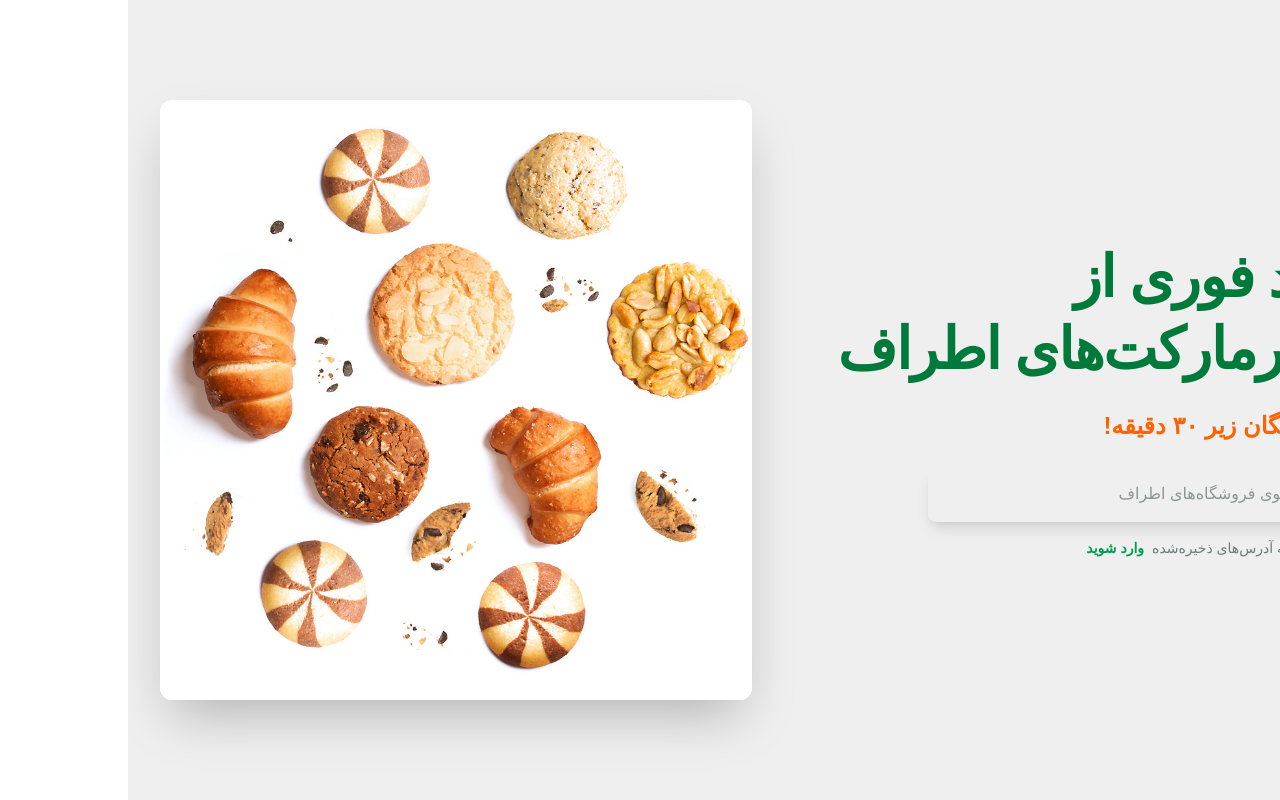
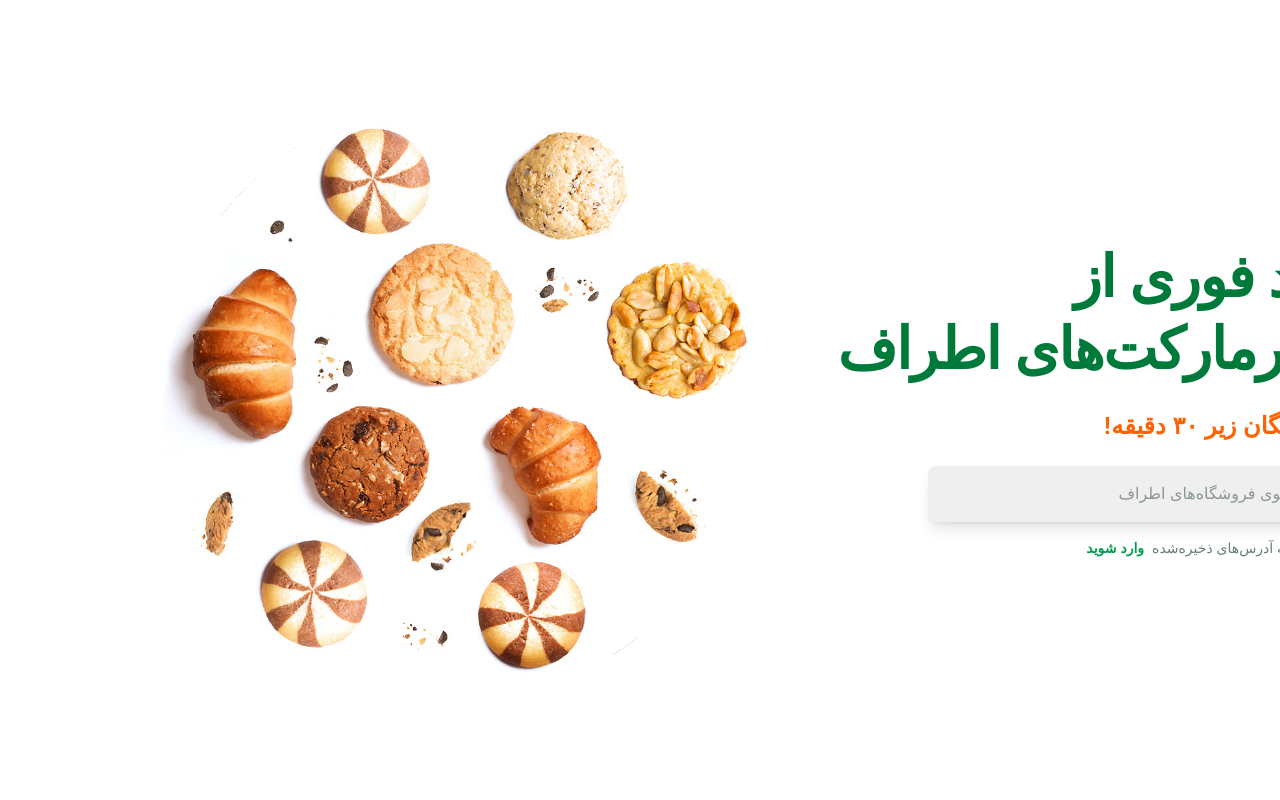
Before and after one commit to loveyandex/novel-ecommerce, a Next.js app: page / in a window 1280 px wide. Built offline with nearby package versions, Linux system fonts and the light colour scheme; a web font is replaced by a local one.

Commit message:
good but reset map problem

```diff
--- a/app/globals.css
+++ b/app/globals.css
@@ -1,6 +1,4 @@
 @import "tailwindcss";
-
-
 
 /* Define custom theme for Tailwind CSS v4 */
 @theme {
@@ -62,11 +60,11 @@
   --color-icon-warning: #f9a825;
   --color-icon-neutral-hint: #8b9794;
   --color-icon-error: #e05353;
-  --color-app-background: #efefef;
 
   --animation-slide-up: slide-up 300ms ease-in-out forwards;
   --animation-slide-down: slide-down 300ms ease-in-out forwards;
-  --animation-fade-cycle: fade-cycle 20s infinite;
+  --animation-image-fade: image-fade 8s ease-in-out infinite;
+  --animation-image-spin: image-spin 100s linear infinite;
 
   @keyframes slide-up {
     from { transform: translateY(100%); }
@@ -78,14 +76,20 @@
     to { transform: translateY(100%); }
   }
 
-  @keyframes fade-cycle {
-    0%, 20% { opacity: 1; }
-    25%, 95% { opacity: 0; }
+  @keyframes image-fade {
+    0% { opacity: 1; }
+    17% { opacity: 1; }
+    25% { opacity: 0; }
+    92% { opacity: 0; }
     100% { opacity: 1; }
+  }
+
+  @keyframes image-spin {
+    to { transform: rotate(360deg); }
   }
 }
 
-/* Restored base styles */
+/* Base styles */
 @layer base {
   body {
     font-family: 'Vazir', sans-serif;
@@ -106,3 +110,12 @@
 .hide-scrollbar::-webkit-scrollbar {
   display: none;
 }
+
+/* Custom classes for image animation */
+.image-container {
+  animation: var(--animation-image-fade);
+}
+
+.image-inner {
+  animation: var(--animation-image-spin);
+}
--- a/app/page.tsx
+++ b/app/page.tsx
@@ -9,7 +9,7 @@ export default function Home() {
   const [showModal, setShowModal] = useState(false);
 
   return (
-    <div className="min-h-screen bg-app-background text-neutral-900 flex flex-col items-center justify-center px-4 sm:px-6 lg:px-8">
+    <div className="min-h-screen bg-white text-neutral-900 flex flex-col items-center justify-center px-4 sm:px-6 lg:px-8">
       {/* Hero Section */}
       <div className="container mx-auto flex flex-col lg:flex-row items-center justify-between gap-8 py-16">
         {/* Text and Input */}
@@ -54,23 +54,25 @@ export default function Home() {
           </div>
         </div>
 
-        {/* Animated Images */}
-        <div className="flex-1 relative h-64 sm:h-80 lg:h-[600px] w-full overflow-hidden rounded-xl shadow-2xl">
+        {/* Circular Animated Images */}
+        <div className="flex-1 relative h-64 sm:h-80 lg:h-[600px] w-full overflow-hidden rounded-full">
           {['/UserBread.jpg', '/UserFood.jpg', '/UserGrocery.jpg', '/UserPastry.jpg'].map(
             (src, index) => (
               <div
                 key={src}
-                className="absolute inset-0 animate-[var(--animation-fade-cycle)]"
-                style={{ animationDelay: `${index * 5}s` }}
+                className="absolute inset-0 image-container"
+                style={{ animationDelay: `${index * 2}s` }}
               >
+                <div className="w-full h-full image-inner">
                   <Image
                     src={src}
                     alt="Grocery item"
                     fill
-                  className="object-cover rounded-xl"
+                    className="object-cover rounded-full"
                     priority={index === 0}
                     sizes="(max-width: 1024px) 100vw, 50vw"
                   />
+                </div>
               </div>
             )
           )}
--- a/components/MapModal.tsx
+++ b/components/MapModal.tsx
@@ -113,9 +113,9 @@ export default function MapModal({ isOpen, onClose }: MapModalProps) {
             }}
           />
           {/* Marker */}
-          <div className="absolute top-1/2 left-1/2 -translate-x-1/2 -translate-y-full z-[1000] pointer-events-none w-6 h-9">
+          {/* <div className="absolute top-1/2 left-1/2 -translate-x-1/2 -translate-y-full z-[1000] pointer-events-none w-6 h-9">
             <img src="/mapPinLocation.svg" alt="Marker" className="w-full h-full object-cover" />
-          </div>
+          </div> */}
           {/* Save Button */}
           <div className="absolute bottom-6 left-5 right-5 z-[9999]">
             <button
--- a/components/NeshanMap.tsx
+++ b/components/NeshanMap.tsx
@@ -1,6 +1,6 @@
 'use client';
 
-import { useEffect, useRef, useState } from 'react';
+import { useEffect, useRef } from 'react';
 import loadNeshanMap from './loaders/neshan_map_loader';
 
 interface NeshanMapProps {
@@ -18,7 +18,7 @@ interface NeshanMapProps {
 
 export default function NeshanMap({ style, options, onInit }: NeshanMapProps) {
   const mapEl = useRef<HTMLDivElement>(null);
-  const [map, setMap] = useState<any>(null);
+  const mapInstanceRef = useRef<any>(null);
 
   const defaultStyle: React.CSSProperties = {
     width: 'inherit',
@@ -42,16 +42,18 @@ export default function NeshanMap({ style, options, onInit }: NeshanMapProps) {
 
     loadNeshanMap({
       onLoad: () => {
-        if (!mapEl.current || map) return;
+        if (!mapEl.current || mapInstanceRef.current) return;
+
+        // Ensure window.L is available
+        if (!window.L || !window.L.Map) {
+          console.error("Neshan Maps Error: window.L.Map is not available");
+          return;
+        }
 
         const mapInstance = new window.L.Map(mapEl.current, { ...defaultOptions, ...options });
-        setMap(mapInstance);
+        mapInstanceRef.current = mapInstance;
 
         if (onInit) onInit(window.L, mapInstance);
-
-        return () => {
-          mapInstance.remove();
-        };
       },
       onError: () => {
         console.error("Neshan Maps Error: Failed to load Neshan Maps");
@@ -59,9 +61,16 @@ export default function NeshanMap({ style, options, onInit }: NeshanMapProps) {
     });
 
     return () => {
-      if (map) map.remove();
+      if (mapInstanceRef.current) {
+        try {
+          mapInstanceRef.current.remove();
+        } catch (error) {
+          console.error('Error removing map:', error);
+        }
+        mapInstanceRef.current = null;
+      }
     };
-  }, [options, onInit, map]);
+  }, [options, onInit]); // Removed 'map' from dependency array
 
   return (
     <div ref={mapEl} style={{ ...defaultStyle, ...style }} />
--- a/tsconfig.json
+++ b/tsconfig.json
@@ -22,6 +22,6 @@
       "@/*": ["./*"]
     }
   },
-  "include": ["next-env.d.ts", "**/*.ts", "**/*.tsx", ".next/types/**/*.ts"],
+  "include": ["next-env.d.ts", "**/*.ts", "**/*.tsx", ".next/types/**/*.ts", "types/**/*.d.ts"],
   "exclude": ["node_modules"]
 }
--- /dev/null
+++ b/types/neshan.d.ts
@@ -0,0 +1,14 @@
+interface NeshanMap {
+      remove: () => void;
+      // Add other methods as needed
+}
+
+interface Neshan {
+      Map: new (container: HTMLElement, options: any) => NeshanMap;
+}
+
+declare global {
+      interface Window {
+            L: Neshan;
+      }
+}
```
Also changed, not shown: app/layout.tsx (line endings or trailing spaces). Lines whose indentation alone changed are shown as unchanged.
